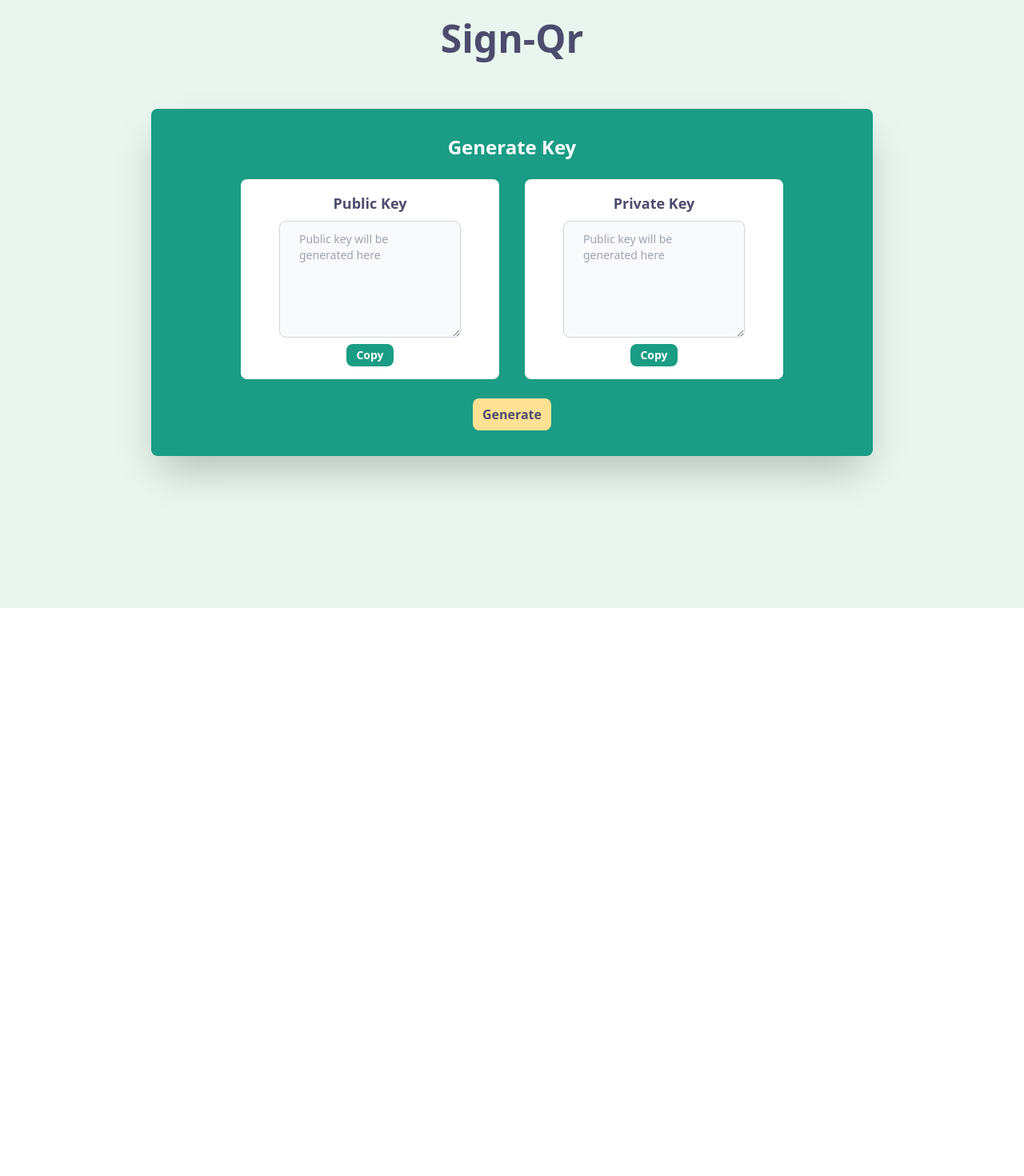
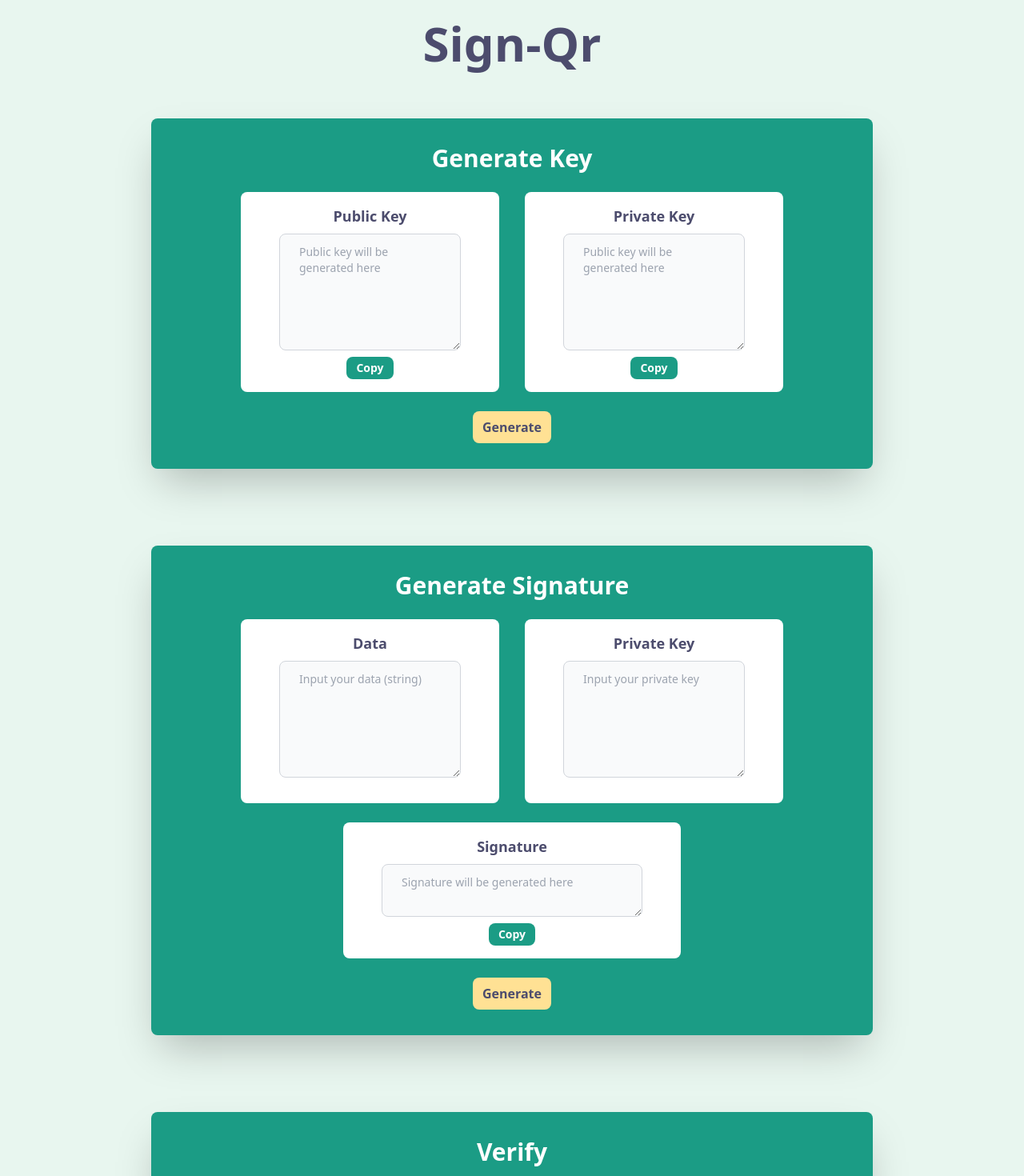
Before and after one commit to wisnuyasha/sign-qr, a React (Create React App) app in the folder fe/signqr/: page / in a window 1280 px wide. Shown: the part 40-1510 px from the top of the page at 80% size. Before the commit the page ends 800 px from the top, so only its background shows below. Built offline with nearby package versions, Linux system fonts and the light colour scheme.

Commit message:
feat: signature

```diff
--- a/fe/signqr/package.json
+++ b/fe/signqr/package.json
@@ -9,6 +9,7 @@
     "axios": "^1.4.0",
     "react": "^18.2.0",
     "react-dom": "^18.2.0",
+    "react-qr-code": "^2.0.11",
     "react-router-dom": "^6.11.2",
     "react-scripts": "5.0.1",
     "web-vitals": "^2.1.4"
--- a/fe/signqr/src/pages/MainPage.jsx
+++ b/fe/signqr/src/pages/MainPage.jsx
@@ -5,7 +5,8 @@ export default function MainPage() {
   const [privateKey, setPrivateKey] = useState("");
   const [publicKey, setPublicKey] = useState("");
   const [data, setData] = useState("");
-  const [inputPrivateKey, setInputPrivateKey] = useState("")
+  const [inputPrivateKey, setInputPrivateKey] = useState("");
+  const [signature, setSignature] = useState("");
 
   async function getKey() {
     await axios
@@ -21,31 +22,43 @@ export default function MainPage() {
       });
   }
 
-  async function postSign() {
-    axios.post('/sign', {
+  async function postSign(event) {
+    event.preventDefault();
+    await axios
+      .post("http://localhost:5000/sign", {
         data: data,
-        privateKey: inputPrivateKey
-    })
+        privateKey: inputPrivateKey,
+      })
+      .then((res) => {
+        const getSignature = res.data.signature;
+        console.log(getSignature);
+        setSignature(getSignature);
+      })
+      .catch((err) => {
+        console.log(err);
+      });
   }
 
   function handleCopy(text) {
-    const el = document.createElement('textarea');
+    const el = document.createElement("textarea");
     el.value = text;
     document.body.appendChild(el);
     el.select();
-    document.execCommand('copy');
+    document.execCommand("copy");
     document.body.removeChild(el);
   }
 
   return (
-    <div className="flex min-h-screen w-full flex-col bg-iwhite px-10">
-      <div className="flex w-full py-10 lg:py-16">
-        <span className="mx-auto text-4xl font-extrabold text-ipurple lg:text-5xl">
+    <div className="flex min-h-screen w-full flex-col bg-iwhite px-10 py-16">
+      <div className="flex w-full pb-10 lg:pb-16">
+        <span className="mx-auto text-4xl font-extrabold text-ipurple md:text-5xl lg:text-6xl">
           Sign-Qr
         </span>
       </div>
-      <div className="mx-auto flex w-fit flex-col gap-4 rounded-lg bg-igreen p-8 px-10 shadow-2xl sm:px-20 lg:gap-6 lg:px-28">
-        <span className="mx-auto text-xl font-bold text-white lg:text-2xl">
+
+      {/* Generate Key */}
+      <div className="mx-auto mb-24 flex w-fit flex-col gap-4 rounded-lg bg-igreen p-8 px-10 shadow-2xl sm:px-20 lg:gap-6 lg:px-28">
+        <span className="mx-auto text-xl font-bold text-white lg:text-3xl">
           Generate Key
         </span>
         <div className="flex flex-col gap-y-5 lg:flex-row lg:gap-x-8">
@@ -54,7 +67,120 @@ export default function MainPage() {
               Public Key
             </span>
             <textarea
-              id="message"
+              rows="6"
+              className="block w-full rounded-lg border border-gray-300 bg-gray-50 p-6 py-3 text-sm"
+              value={publicKey}
+              readOnly
+              placeholder="Public key will be generated here"
+            />
+            <button
+              onClick={() => handleCopy(publicKey)}
+              className="text-yellow mx-auto w-fit rounded-lg bg-igreen px-3 py-1 text-sm font-bold text-white"
+            >
+              Copy
+            </button>
+          </div>
+          <div className="flex flex-col gap-2 rounded-lg bg-white px-7 py-4 lg:px-12">
+            <span className="mx-auto text-base font-bold text-ipurple lg:text-lg">
+              Private Key
+            </span>
+            <textarea
+              rows="6"
+              className="block w-full rounded-lg border border-gray-300 bg-gray-50 p-6 py-3 text-sm"
+              value={privateKey}
+              readOnly
+              placeholder="Public key will be generated here"
+            />
+            <button
+              onClick={() => handleCopy(privateKey)}
+              className="text-yellow mx-auto w-fit rounded-lg bg-igreen px-3 py-1 text-sm font-bold text-white"
+            >
+              Copy
+            </button>
+          </div>
+        </div>
+        <button
+          onClick={() => getKey()}
+          className="mx-auto w-fit rounded-lg bg-iyellow px-3 py-2 font-bold text-ipurple"
+        >
+          Generate
+        </button>
+      </div>
+
+      {/* Generate Signature */}
+      <form
+        onSubmit={postSign}
+        className="mx-auto mb-24 flex w-fit flex-col gap-4 rounded-lg bg-igreen p-8 px-10 shadow-2xl sm:px-20 lg:gap-6 lg:px-28"
+      >
+        <span className="mx-auto text-xl font-bold text-white lg:text-3xl">
+          Generate Signature
+        </span>
+        {/* <input class="w-fit text-sm text-gray-900 border border-gray-300 rounded-lg cursor-pointer bg-gray-50 dark:text-gray-400 focus:outline-none dark:bg-gray-700 dark:border-gray-600 dark:placeholder-gray-400" type="file" /> */}
+        <div className="flex flex-col gap-y-5 lg:flex-row lg:gap-x-8">
+          <div className="flex flex-col gap-2 rounded-lg bg-white px-7 py-4 lg:px-12 lg:pb-8">
+            <span className="mx-auto text-base font-bold text-ipurple lg:text-lg">
+              Data
+            </span>
+            <textarea
+              rows="6"
+              className="block w-full rounded-lg border border-gray-300 bg-gray-50 p-6 py-3 text-sm"
+              value={data}
+              onChange={(event) => setData(event.target.value)}
+              placeholder="Input your data (string)"
+            />
+          </div>
+          <div className="flex flex-col gap-2 rounded-lg bg-white px-7 py-4 lg:px-12 lg:pb-8">
+            <span className="mx-auto text-base font-bold text-ipurple lg:text-lg">
+              Private Key
+            </span>
+            <textarea
+              rows="6"
+              className="block w-full rounded-lg border border-gray-300 bg-gray-50 p-6 py-3 text-sm"
+              value={inputPrivateKey}
+              onChange={(event) => setInputPrivateKey(event.target.value)}
+              placeholder="Input your private key"
+            />
+          </div>
+        </div>
+        <div className="w-full px-10 lg:px-32">
+          <div className="flex flex-col gap-2 rounded-lg bg-white px-7 py-4 lg:px-12">
+            <span className="mx-auto text-base font-bold text-ipurple lg:text-lg">
+              Signature
+            </span>
+            <textarea
+              rows="2"
+              className="block w-full rounded-lg border border-gray-300 bg-gray-50 p-6 py-3 text-sm"
+              value={signature}
+              readOnly
+              placeholder="Signature will be generated here"
+            />
+            <button
+              onClick={() => handleCopy(signature)}
+              className="text-yellow mx-auto w-fit rounded-lg bg-igreen px-3 py-1 text-sm font-bold text-white"
+            >
+              Copy
+            </button>
+          </div>
+        </div>
+        <button
+          className="mx-auto w-fit rounded-lg bg-iyellow px-3 py-2 font-bold text-ipurple"
+          type="submit"
+        >
+          Generate
+        </button>
+      </form>
+
+      {/* Verify  */}
+      <div className="mx-auto flex w-fit flex-col gap-4 rounded-lg bg-igreen p-8 px-10 shadow-2xl sm:px-20 lg:gap-6 lg:px-28">
+        <span className="mx-auto text-xl font-bold text-white lg:text-3xl">
+          Verify
+        </span>
+        <div className="flex flex-col gap-y-5 lg:flex-row lg:gap-x-8">
+          <div className="flex flex-col gap-2 rounded-lg bg-white px-7 py-4 lg:px-12">
+            <span className="mx-auto text-base font-bold text-ipurple lg:text-lg">
+              Public Key
+            </span>
+            <textarea
               rows="6"
               className="block w-full rounded-lg border border-gray-300 bg-gray-50 p-6 py-3 text-sm"
               value={publicKey}
@@ -73,7 +199,6 @@ export default function MainPage() {
               Private Key
             </span>
             <textarea
-              id="message"
               rows="6"
               className="block w-full rounded-lg border border-gray-300 bg-gray-50 p-6 py-3 text-sm"
               value={privateKey}
```
Also changed, not shown: 1 other file (tests, documents, lock files or other folders).
